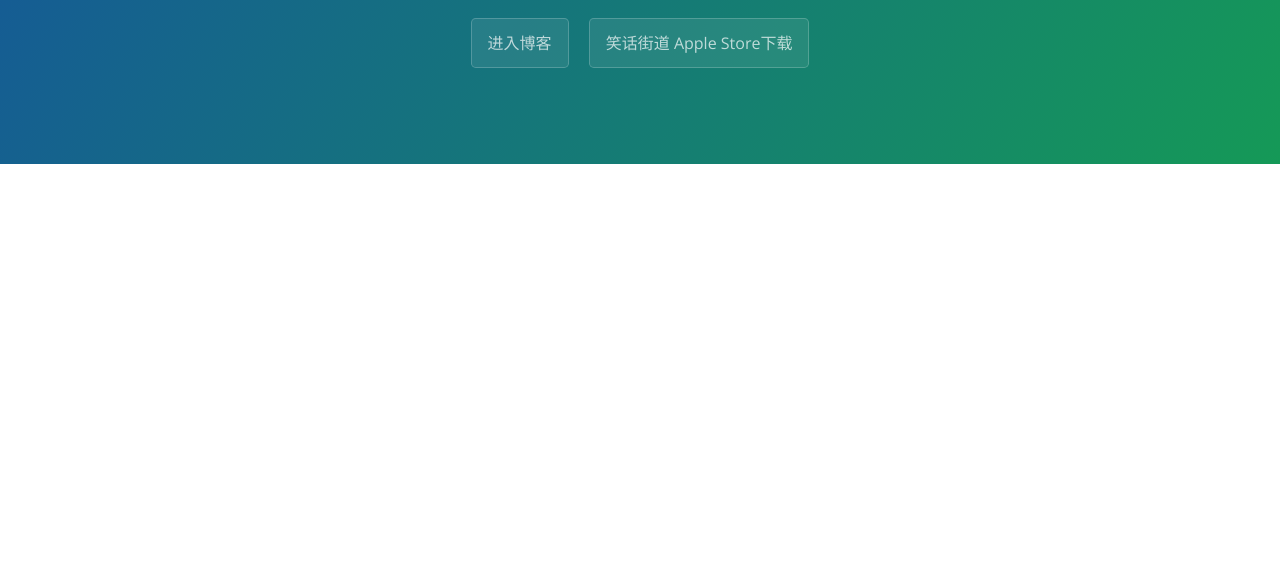
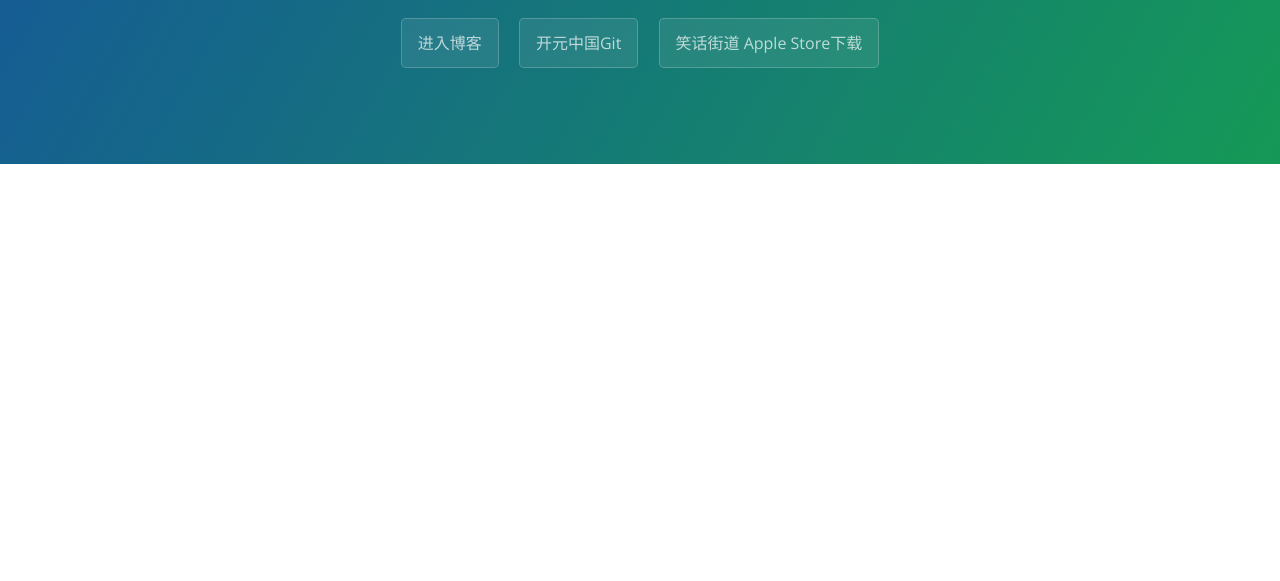
Before and after one commit to zhangfurun/zhangfurunBlog.github.io, a plain HTML site: page index.html in a window 1280 px wide. Shown: the part 219-800 px from the top of the page. Drawn offline with nearby package versions, Linux system fonts and the light colour scheme.

Commit message:
添加开源中国

```diff
--- a/index.html
+++ b/index.html
@@ -13,7 +13,8 @@
     <section class="page-header">
       <h1 class="project-name">你好,欢迎来到张福润的博客</h1>
       <h2 class="project-tagline">Zhangfurunblog.GitHub.io</h2>
-      <a href="https://github.com/zhangfurun/zhangfurunBlog.github.io" class="btn">进入博客</a>
+      <a href="https://github.com/zhangfurun/zhangfurunBlog.github.io" class="btn">     进入博客     </a>
+      <a href="http://git.oschina.net/www.ittutu.com" class="btn">开元中国Git</a>
       <a href="https://itunes.apple.com/us/app/xiao-hua-jie-dao/id1092404646?mt=8" class="btn">笑话街道 Apple Store下载</a>
 
 
```
